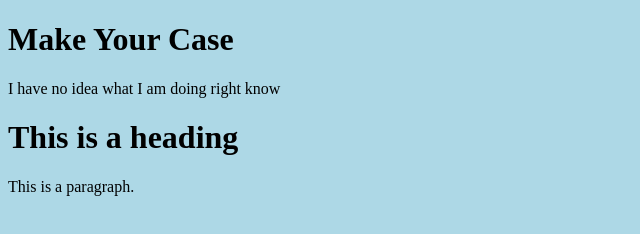
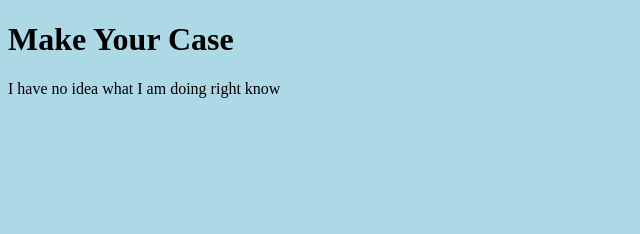
Before and after one commit to Auibarguen/Auibarguen.github.io, a plain HTML site: page index.html in a window 1280 px wide. Shown: the whole page, without its empty margins (0-640 px from the left). Drawn offline with Linux system fonts and the light colour scheme.

Commit message:
Update index.html

```diff
--- a/index.html
+++ b/index.html
@@ -12,9 +12,5 @@
 <html>
 <body style="background-color:lightblue">
 
-<h1>This is a heading</h1>
-
-<p>This is a paragraph.</p>
-
 </body>
 </html>
```
